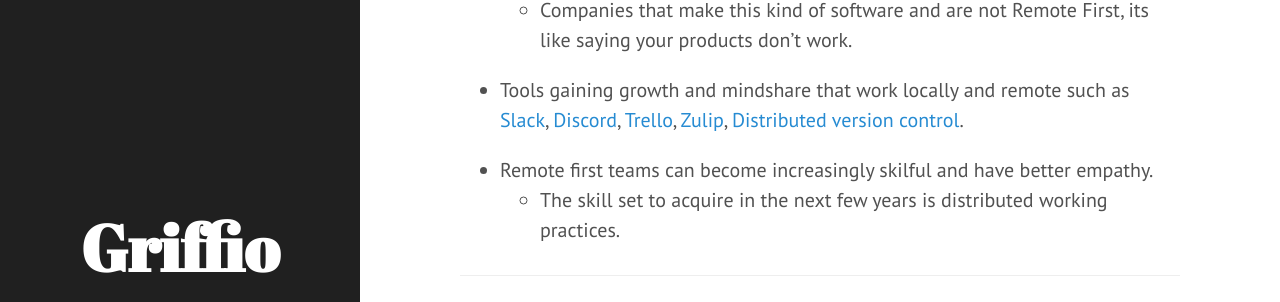
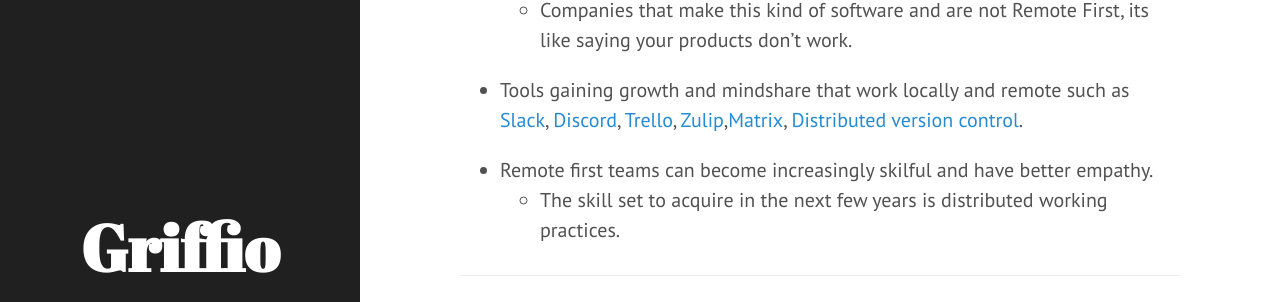
Before and after one commit to griffio/griffio.github.io, a Jekyll site: the page built from _posts/2015-06-12-Remote-First.md, in a window 1280 px wide and 900 px high, scrolled down 2453 px. Shown: the part 153-455 px from the top of the window. Built offline with Jekyll 4.4.1, drawn with Linux system fonts in a browser that asks for light colours; nearby versions of some CDN libraries.

Commit message:
Update 2015-06-12-Remote-First.md

```diff
--- a/_posts/2015-06-12-Remote-First.md
+++ b/_posts/2015-06-12-Remote-First.md
@@ -73,7 +73,7 @@
 * Todays software is built around the idea that you are not co-located - Mobile messaging, VOIP.
   * Companies that make this kind of software and are not Remote First, its like saying your products don't work.
 
-* Tools gaining growth and mindshare that work locally and remote such as [Slack](https://slack.com/), [Discord](https://discordapp.com/), [Trello](https://trello.com/), [Zulip](https://zulip.org/), [Distributed version control](https://github.com).
+* Tools gaining growth and mindshare that work locally and remote such as [Slack](https://slack.com/), [Discord](https://discordapp.com/), [Trello](https://trello.com/), [Zulip](https://zulip.org/),[Matrix](https://matrix.org/), [Distributed version control](https://github.com).
 
 * Remote first teams can become increasingly skilful and have better empathy.
   * The skill set to acquire in the next few years is distributed working practices.
```
